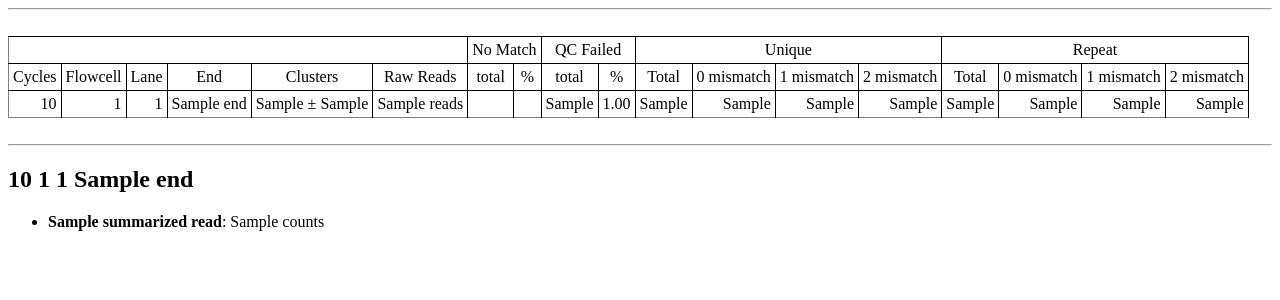
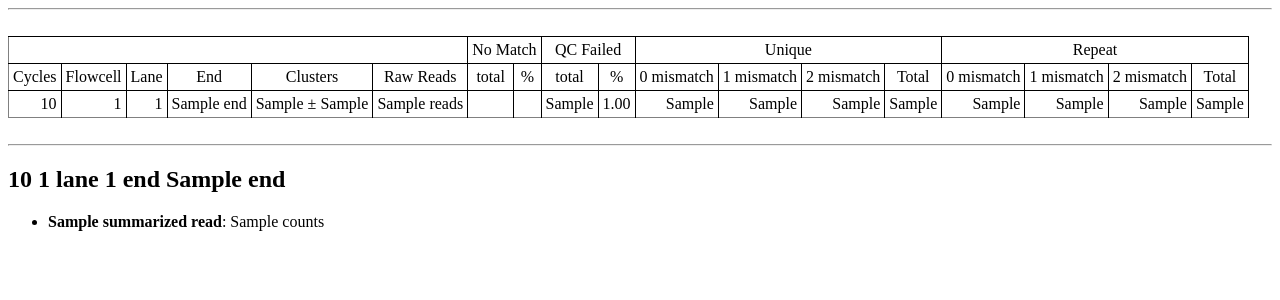
Before and after one commit to detrout/htsworkflow, a Django app: template templates/summary_stats.html in a window 1280 px wide. Shown: the top 300 px of the page. Run offline with Django 3.2, Linux system fonts and the light colour scheme; the template is opened without the code that fills it: most values are stand-ins (such as "Sample title", 1, 10 or a date in 2020).

Commit message:
Minor tweaks to libray summary page.
Move the totals to after the 0,1,2-mismatch collumn.
Suppress the None in the headings for the blocks that list what
species/spike in the reads matched against.
Add "lane" and "end" (if needed) to the header for that summary.

```diff
--- a/templates/summary_stats.html
+++ b/templates/summary_stats.html
@@ -45,7 +45,6 @@
     <td>%</td>
     <td>total</td>
     <td>%</td>
-    <td>Total</td>
     <td>0 mismatch</td>
     <td>1 mismatch</td>
     <td>2 mismatch</td>
@@ -53,6 +52,7 @@
     <td>0 mismatch</td>
     <td>1 mismatch</td>
     <td>2 mismatch</td>
+    <td>Total</td>
     </tr>
   </thead>
   <tbody>
@@ -69,14 +69,14 @@
       <td>{{ lane.no_match_percent|stringformat:".2f" }}</td>
       <td>{{ lane.qc_failed }}</td>
       <td>{{ lane.qc_failed_percent|stringformat:".2f" }}</td>
-      <td>{{ lane.unique_reads }}</td>
       <td>{{ lane.match_codes.U0 }}</td>
       <td>{{ lane.match_codes.U1 }}</td>
       <td>{{ lane.match_codes.U2 }}</td>
-      <td>{{ lane.repeat_reads }}</td>
+      <td>{{ lane.unique_reads }}</td>
       <td>{{ lane.match_codes.R0 }}</td>
       <td>{{ lane.match_codes.R1 }}</td>
       <td>{{ lane.match_codes.R2 }}</td>
+      <td>{{ lane.repeat_reads }}</td>
     </tr>
     {% endfor %}
   </tbody>
@@ -84,7 +84,10 @@
 <br/>
 <hr/>
 {% for lane in lane_summary_list %}
-<h2>{{lane.cycle_width}} {{ lane.flowcell_id }} {{ lane.lane_id }} {{ lane.end }}</h2>
+<h2>
+  {{lane.cycle_width}} {{ lane.flowcell_id }} lane {{ lane.lane_id }}
+  {% if lane.end %} end {{ lane.end }}{% endif %}
+</h2>
   <ul>
     {% for name, counts in lane.summarized_reads.items %}
     <li><b>{{ name }}</b>: {{ counts }}</li>
```
